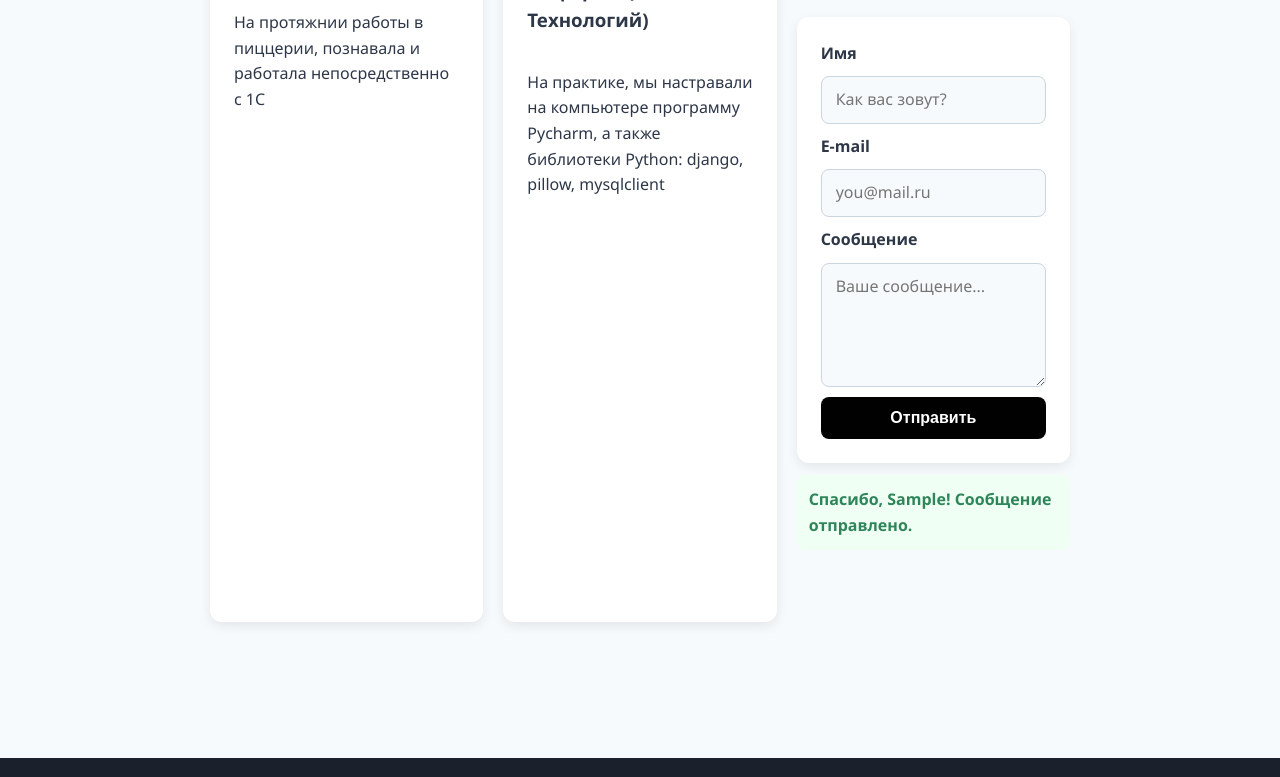
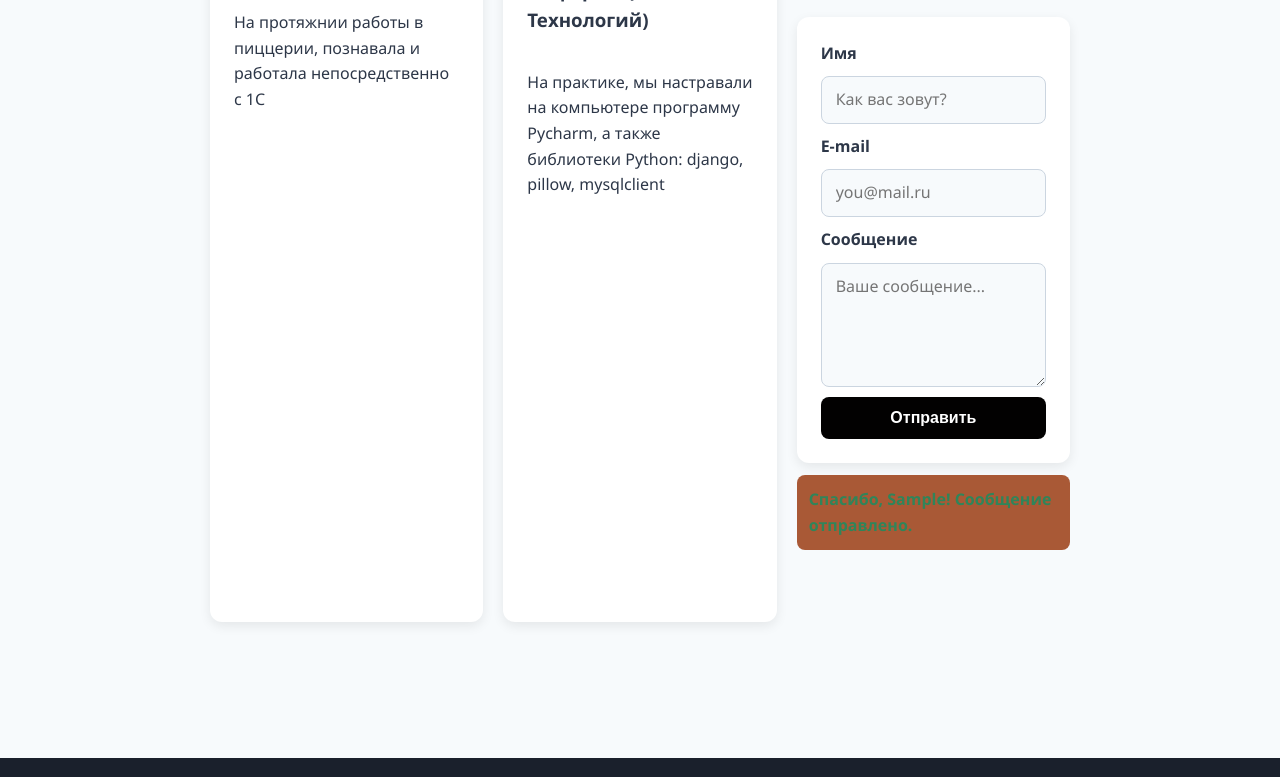
Before and after one commit to altanatsybik-hub/sait, a plain HTML site: page index.html in a window 1280 px wide. Both pictures are taken after typing "Sample", "name@example.com", "Sample" into the empty fields and a click on the button "Отправить". Shown: the part 1365-2142 px from the top of the page. Drawn offline with Linux system fonts and the light colour scheme.

Commit message:
Update style.css

```diff
--- a/css/style.css
+++ b/css/style.css
@@ -246,7 +246,7 @@ button:hover { background: var(--color-main-dark); }
 #form-status.visible {
     opacity: 1;
     padding: 12px;
-    background: #f0fff4;
+    background: #973106cc;
 }
 
 /* ============ 6. ПОДВАЛ ============ */
```
